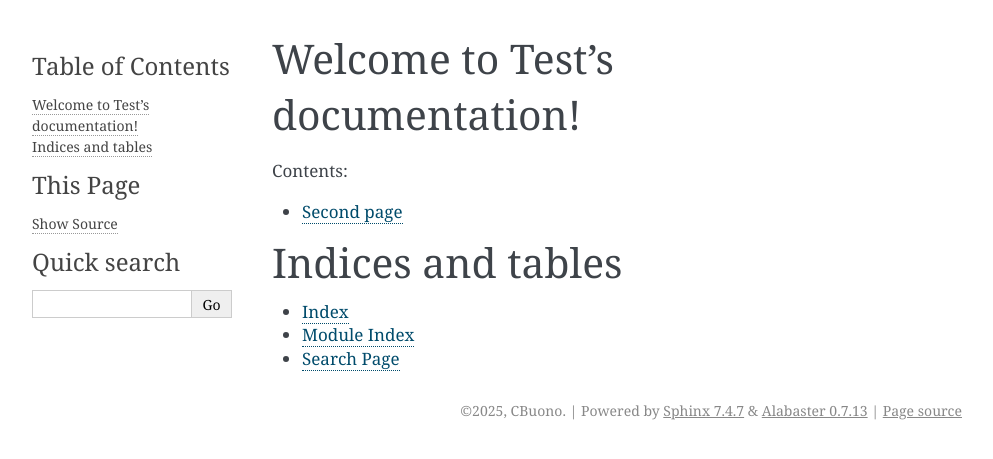
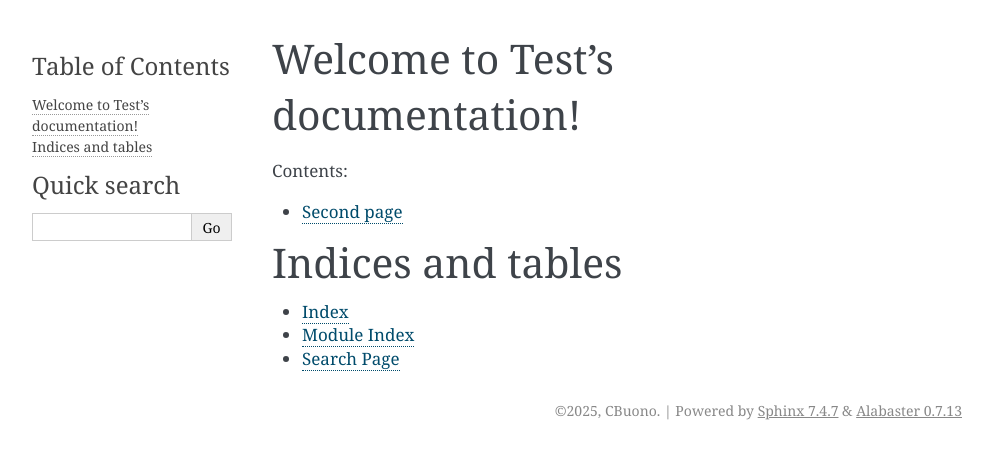
Before and after one commit to chiarabuono/Cogar-Test-Repo, a Sphinx documentation site: the page built from docs/source/index.rst, in a window 1280 px wide. Shown: the top 459 px of the page, without its empty margins (148-1141 px from the left). Built offline with Sphinx 7.4.7, drawn with Linux system fonts in a browser that asks for light colours; part of the change alters nothing that is shown.

```diff
--- a/docs/source/conf.py
+++ b/docs/source/conf.py
@@ -26,3 +26,12 @@ exclude_patterns = []
 
 html_theme = 'alabaster'
 html_static_path = ['_static']
+
+html_show_sourcelink = False
+html_context = {
+    "display_github" : True,
+    "github_user" : "chiarabuono",
+    "github_repo" : "Cogar test repo",
+    "github_version" : "main",
+    "conf_py_path" : "/docs/source",
+}
```
Also changed, not shown: 5 other files.
